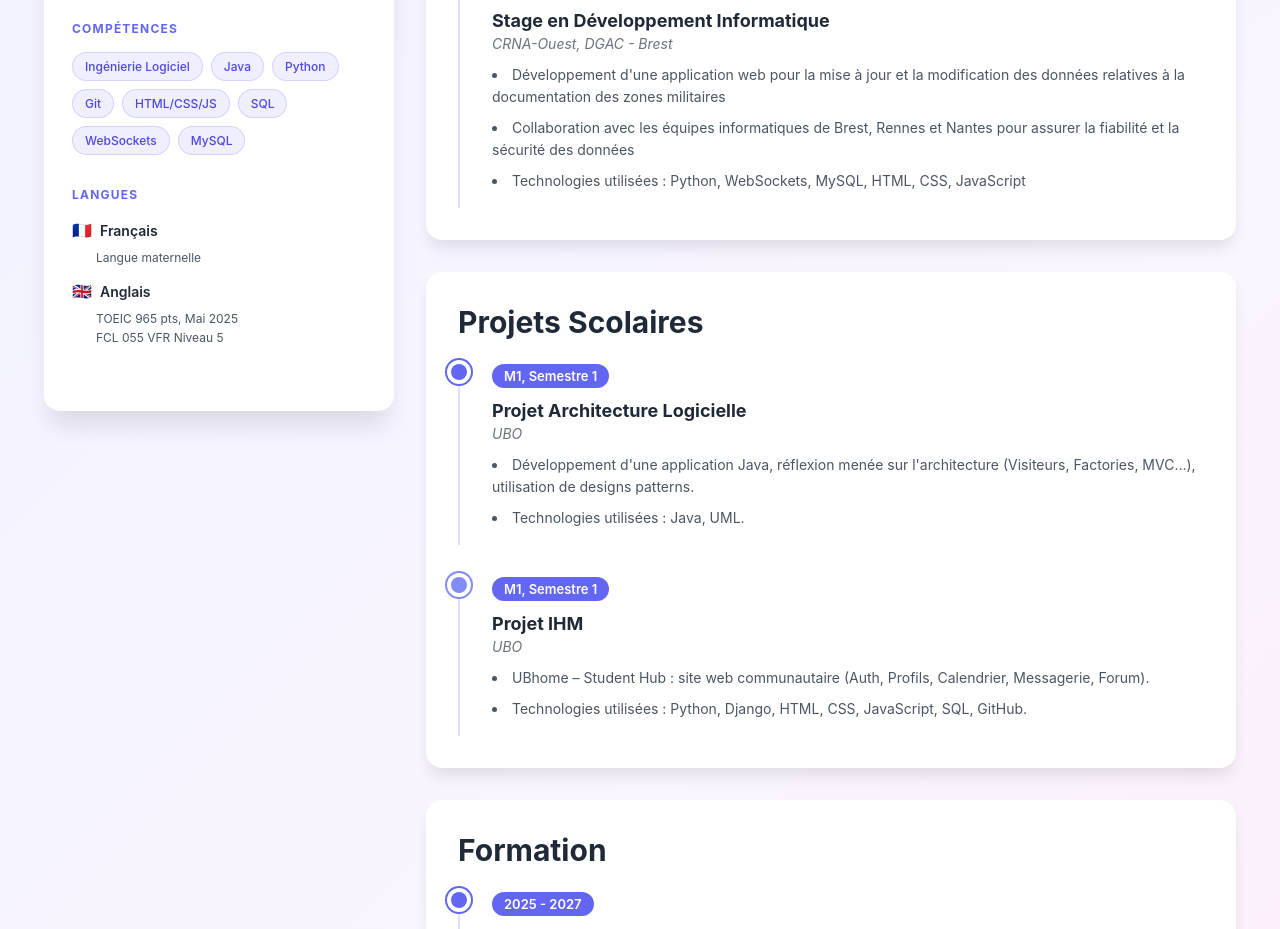
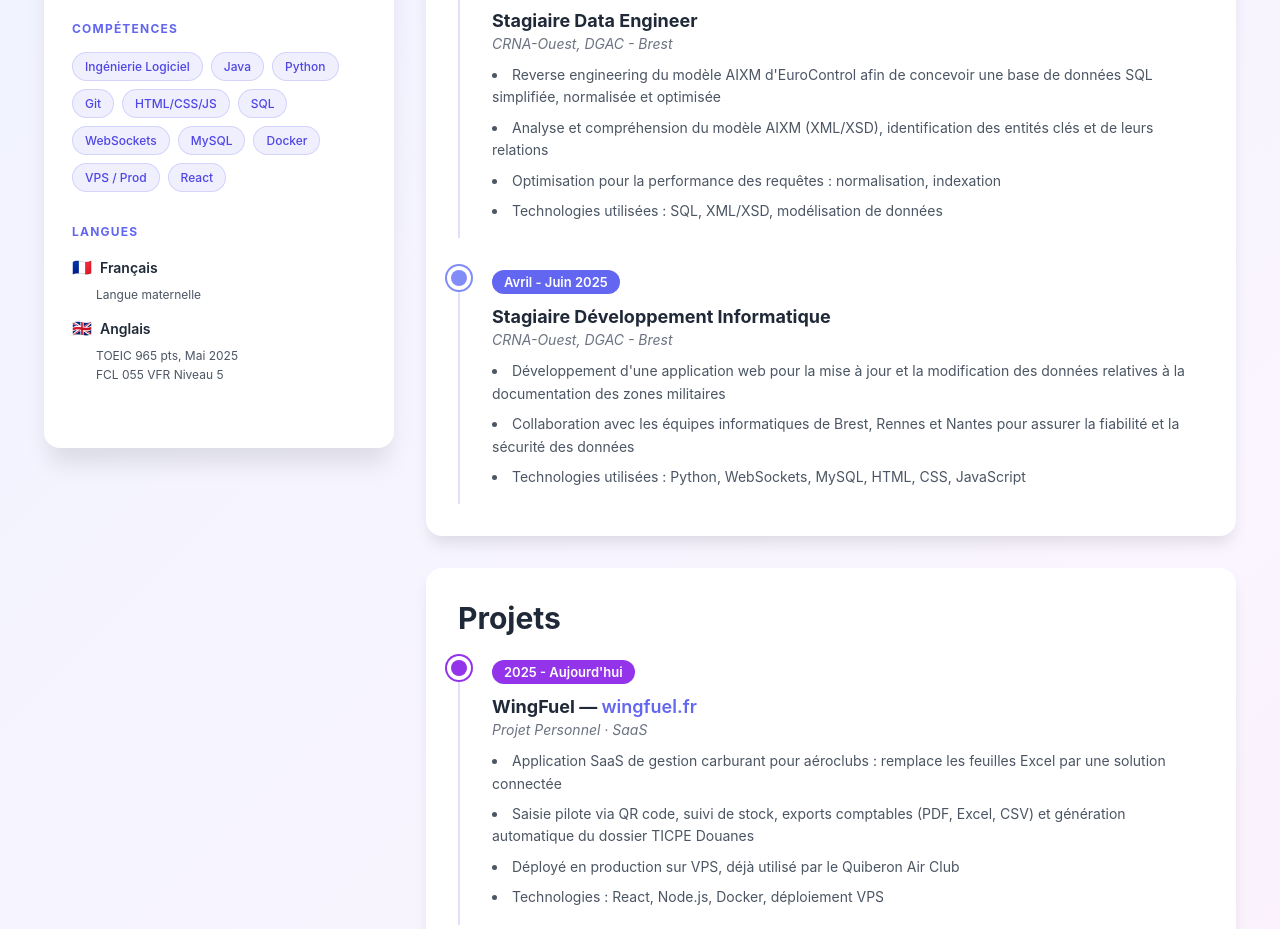
Before and after one commit to SimDms29/cv-digital-dumas, a React (Create React App) app: page / in a window 1280 px wide. Shown: the part 583-1512 px from the top of the page. Built offline with nearby package versions, Linux system fonts and the light colour scheme.

Commit message:
ajout experience, mise en production

```diff
--- a/src/App.css
+++ b/src/App.css
@@ -670,6 +670,30 @@ box-shadow: 0 0 0 2px #6366f1, 0 0 0 5px rgba(99, 102, 241, 0.1);
 }
 
 /* ========================================
+   PROJECT LINK
+   ======================================== */
+
+.project-link {
+  color: #6366f1;
+  text-decoration: none;
+  font-weight: 600;
+  transition: color 0.2s ease;
+}
+
+.project-link:hover {
+  color: #4f46e5;
+  text-decoration: underline;
+}
+
+.dark .project-link {
+  color: #a5b4fc;
+}
+
+.dark .project-link:hover {
+  color: #c7d2fe;
+}
+
+/* ========================================
    REFERENCES
    ======================================== */
 
--- a/src/App.js
+++ b/src/App.js
@@ -43,7 +43,10 @@ export default function CVApp() {
     'HTML/CSS/JS',
     'SQL',
     'WebSockets',
-    'MySQL'
+    'MySQL',
+    'Docker',
+    'VPS / Prod',
+    'React'
   ];
 
   return (
@@ -146,7 +149,7 @@ export default function CVApp() {
             <section id="profil" className={`content-section ${activeSection === 'profil' ? 'active' : ''}`}>
               <h2 className="section-title">Profil</h2>
               <p className="section-text">
-                Passionné par l'informatique, je me consacre au développement de solutions logicielles robustes et innovantes, avec un intérêt marqué pour les applications web et la gestion de données sensibles. Je m'intéresse également à l'économie et à la finance, en analysant les marchés et les investissements afin d'assurer une stabilité financière durable. Ma passion pour l'aviation m'a permis d'acquérir des compétences en rigueur, gestion du stress et travail d'équipe, que j'applique dans le domaine de l'IT. J'ambitionne une carrière en ingénierie logicielle en Suisse, alliant innovation technologique, finance et centres d'intérêt personnels.
+                Ce qui me motive dans le code, c'est de créer de la valeur concrète. En parallèle de mes études, j'ai lancé WingFuel, un SaaS de gestion carburant pour aéroclubs. De l'idée au premier client, en passant par le développement et la mise en production sur VPS. En parralèle de mes activités logicielles, je vole en aéroclub. Cette passion pour l'aviation m'a appris la rigueur, la gestion du stress et le sens des responsabilités, des qualités que j'applique autant dans mes projets tech que dans mes ambitions entrepreneuriales. J'ambitionne une carrière en ingénierie logicielle à l'internationale, à l'intersection de la technique et du business.
               </p>
             </section>
 
@@ -155,10 +158,25 @@ export default function CVApp() {
               <h2 className="section-title">Expérience Professionnelle</h2>
 
               <div className="timeline">
-                <div className="timeline-dot" />
+                <div className="timeline-dot primary" />
+                <div className="timeline-content">
+                  <span className="timeline-badge">Avril 2026 - Aujourd'hui</span>
+                  <h3 className="timeline-title">Stagiaire Data Engineer</h3>
+                  <p className="timeline-subtitle">CRNA-Ouest, DGAC - Brest</p>
+                  <ul className="timeline-list">
+                    <li>Reverse engineering du modèle AIXM d'EuroControl afin de concevoir une base de données SQL simplifiée, normalisée et optimisée</li>
+                    <li>Analyse et compréhension du modèle AIXM (XML/XSD), identification des entités clés et de leurs relations</li>
+                    <li>Optimisation pour la performance des requêtes : normalisation, indexation</li>
+                    <li>Technologies utilisées : SQL, XML/XSD, modélisation de données</li>
+                  </ul>
+                </div>
+              </div>
+
+              <div className="timeline" style={{ marginTop: '2rem' }}>
+                <div className="timeline-dot secondary" />
                 <div className="timeline-content">
                   <span className="timeline-badge">Avril - Juin 2025</span>
-                  <h3 className="timeline-title">Stage en Développement Informatique</h3>
+                  <h3 className="timeline-title">Stagiaire Développement Informatique</h3>
                   <p className="timeline-subtitle">CRNA-Ouest, DGAC - Brest</p>
                   <ul className="timeline-list">
                     <li>Développement d'une application web pour la mise à jour et la modification des données relatives à la documentation des zones militaires</li>
@@ -169,14 +187,40 @@ export default function CVApp() {
               </div>
             </section>
 
-            {/* Projets Master */}
+            {/* Projets */}
             <section id="projets" className={`content-section ${activeSection === 'projets' ? 'active' : ''}`}>
-              <h2 className="section-title">Projets Scolaires</h2>
+              <h2 className="section-title">Projets</h2>
 
               <div className="timeline-list-container">
+                {/* WingFuel */}
+                <div className="timeline">
+                  <div className="timeline-dot accent" />
+                  <div className="timeline-content">
+                    <span className="timeline-badge accent">2025 - Aujourd'hui</span>
+                    <h3 className="timeline-title">
+                      WingFuel —{' '}
+                      <a
+                        href="https://wingfuel.fr"
+                        target="_blank"
+                        rel="noopener noreferrer"
+                        className="project-link"
+                      >
+                        wingfuel.fr
+                      </a>
+                    </h3>
+                    <p className="timeline-subtitle">Projet Personnel · SaaS</p>
+                    <ul className="timeline-list">
+                      <li>Application SaaS de gestion carburant pour aéroclubs : remplace les feuilles Excel par une solution connectée</li>
+                      <li>Saisie pilote via QR code, suivi de stock, exports comptables (PDF, Excel, CSV) et génération automatique du dossier TICPE Douanes</li>
+                      <li>Déployé en production sur VPS, déjà utilisé par le Quiberon Air Club</li>
+                      <li>Technologies : React, Node.js, Docker, déploiement VPS</li>
+                    </ul>
+                  </div>
+                </div>
+
                 {/* Premier Projet */}
                 <div className="timeline">
-                  <div className="timeline-dot primary" /> {/* Point Violet/Bleu */}
+                  <div className="timeline-dot primary" />
                   <div className="timeline-content">
                     <span className="timeline-badge">M1, Semestre 1</span>
                     <h3 className="timeline-title">Projet Architecture Logicielle</h3>
@@ -190,7 +234,7 @@ export default function CVApp() {
 
                 {/* Deuxième Projet */}
                 <div className="timeline">
-                  <div className="timeline-dot secondary" /> {/* Point de transition */}
+                  <div className="timeline-dot secondary" />
                   <div className="timeline-content">
                     <span className="timeline-badge">M1, Semestre 1</span>
                     <h3 className="timeline-title">Projet IHM</h3>
@@ -280,9 +324,9 @@ export default function CVApp() {
                 </div>
 
                 <div className="reference-card">
-                  <h3 className="reference-name">Nicolas Viennot</h3>
-                  <p className="reference-company">CRNA Ouest, Pôle TVS</p>
-                  <p className="reference-info">📧 nicolas.viennot@aviation-civile.gouv.fr</p>
+                  <h3 className="reference-name">Damien Archer</h3>
+                  <p className="reference-company">CRNA Ouest, Pôle DATA</p>
+                  <p className="reference-info">📧 damien.archer@aviation-civile.gouv.fr</p>
                 </div>
               </div>
             </section>
@@ -294,7 +338,7 @@ export default function CVApp() {
       <footer className="footer">
         <div className="footer-content">
           <p className="footer-text">
-            © 2025 Simon Dumas - Tous droits réservés
+            © 2026 Simon Dumas - Tous droits réservés
           </p>
         </div>
       </footer>
```
Also changed, not shown: docker-compose.yml (added, +8 -0 lines), 2 other files (tests, documents, lock files or other folders).
